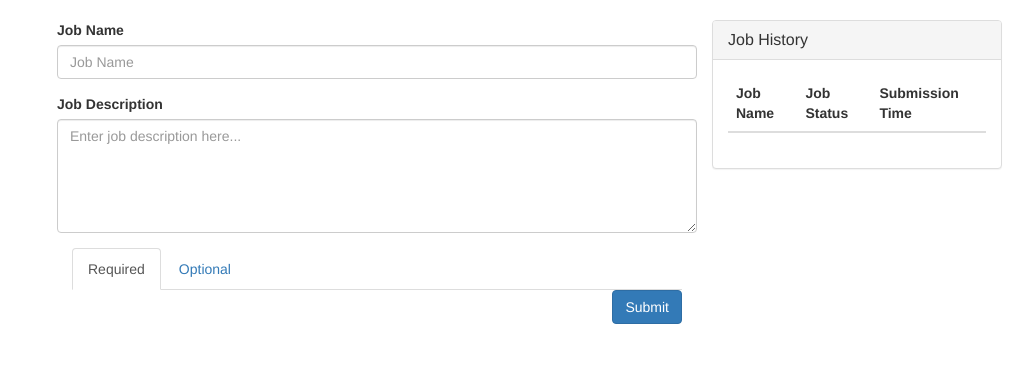
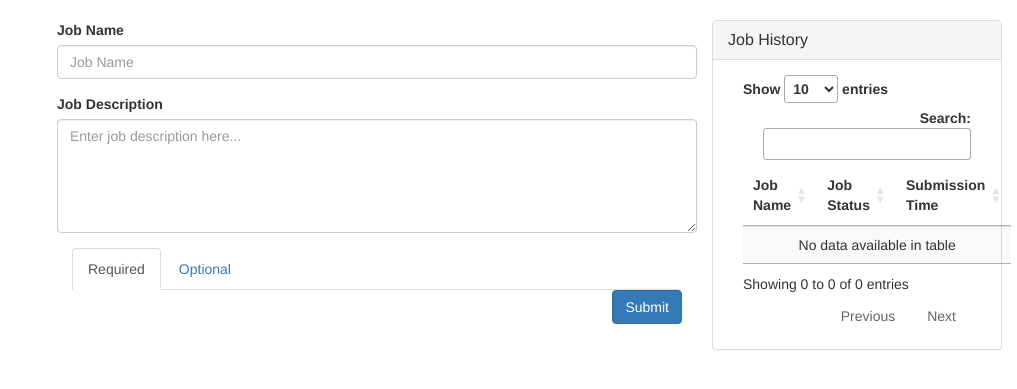
Before and after one commit to Chris7/djangui-home, a Django app: template djguihome/templates/djangui_home.html in a window 1280 px wide. Shown: the part 52-441 px from the top of the page, without its empty margins (263-1280 px from the left). Run offline with Django 3.2, Linux system fonts and the light colour scheme; the template is opened without the code that fills it, so the values that code supplies are empty; some libraries are stand-ins or nearby versions.

Commit message:
added datatables for task history

```diff
--- a/djguihome/templates/base.html
+++ b/djguihome/templates/base.html
@@ -4,6 +4,10 @@
     <meta charset="UTF-8">
     <title>{% block title %}Djangui!{% endblock title %}</title>
     <link rel="stylesheet" href="//maxcdn.bootstrapcdn.com/bootstrap/3.3.4/css/bootstrap.min.css"/>
+    <link rel="stylesheet" href="//cdn.datatables.net/1.10.6/css/jquery.dataTables.min.css"/>
+    <link rel="stylesheet" href="//cdn.datatables.net/responsive/1.0.5/css/dataTables.responsive.css"/>
+
+
     <style>
         {% block extra_style %}
         {% endblock extra_style %}
@@ -64,6 +68,9 @@
     {% block js %}
     <script type="text/javascript" src="//cdnjs.cloudflare.com/ajax/libs/jquery/2.1.3/jquery.min.js"></script>
     <script type="text/javascript" src="//maxcdn.bootstrapcdn.com/bootstrap/3.3.4/js/bootstrap.min.js"></script>
+    <script type="text/javascript" src="//cdn.datatables.net/1.10.6/js/jquery.dataTables.min.js"></script>
+    <script type="text/javascript" src="//cdn.datatables.net/responsive/1.0.5/js/dataTables.responsive.min.js"></script>
+
     {% endblock js %}
     {% block inline_js %}
     {% endblock inline_js %}
--- a/djguihome/templates/djangui_home.html
+++ b/djguihome/templates/djangui_home.html
@@ -72,8 +72,9 @@ list-style-type: none;
     <h3 class="panel-title">{% trans "Job History" %}</h3>
   </div>
   <div class="panel-body">
-    <table class="table">
+    <table id="djangui-job-table" class="table hover stripe">
     <thead>
+        <th>{% trans "Job Id" %}</th>
         <th>{% trans "Job Name" %}</th>
         <th>{% trans "Job Status" %}</th>
         <th>{% trans "Submission Time" %}</th>
@@ -148,7 +149,37 @@ list-style-type: none;
             });
         });
 
+        var djangui_dt = $('#djangui-job-table').dataTable({
+            "columnDefs": [
+                { "visible": false,  "targets": [ 0 ] }
+            ]
+        });
+        var djangui_dt_api = djangui_dt.api();
+        $('#djangui-job-table_wrapper').addClass('col-md-12');
+
+        var dt_jobs = {};
+
         // loop for job history updates
+        var tid = setInterval(celeryRefresh, 10000);
+        function celeryRefresh() {
+            $.get("{% url "celery_results" %}", function(data){
+                for(var i=0;i<data.length;i++){
+                    if(!dt_jobs[data[i].job_id] || dt_jobs[data[i].job_id] != data[i].job_status){
+                        if(dt_jobs[data[i].job_id] && dt_jobs[data[i].job_id] != data[i].job_status){
+                            var indexes = djangui_dt_api.rows().eq( 0 ).filter( function (rowIdx) {
+                                return djangui_dt_api.cell( rowIdx, 0 ).data() === data[i].job_id ? true : false;
+                            } );
+                            djangui_dt.fnUpdate(data[i].job_status, indexes[0], 2);
+                        }
+                        else
+                            djangui_dt_api.row.add([data[i].job_id, data[i].job_name, data[i].job_status, data[i].job_submitted]);
+                        dt_jobs[data[i].job_id] = data[i].job_status;
+                    }
+                }
+                djangui_dt_api.draw();
+            }, "json");
+        }
+        celeryRefresh();
     });
 </script>
 {% endblock inline_js %}
--- a/djguihome/views.py
+++ b/djguihome/views.py
@@ -1,8 +1,5 @@
-from django.shortcuts import render
 from django.views.generic import TemplateView
 from django.conf import settings
-
-# Create your views here.
 
 class DjanguiHomeView(TemplateView):
     template_name = 'djangui_home.html'
--- a/setup.py
+++ b/setup.py
@@ -15,7 +15,7 @@ setup(
     license='GPLv3',
     description='A simple app to organize djangui apps.',
     long_description=README,
-    url='http://www.example.com/',
+    url='http://www.github.com/chris7/djangui-home',
     author='Chris Mitchell',
     author_email='chris.mit7@gmail.com',
     classifiers=[
```
